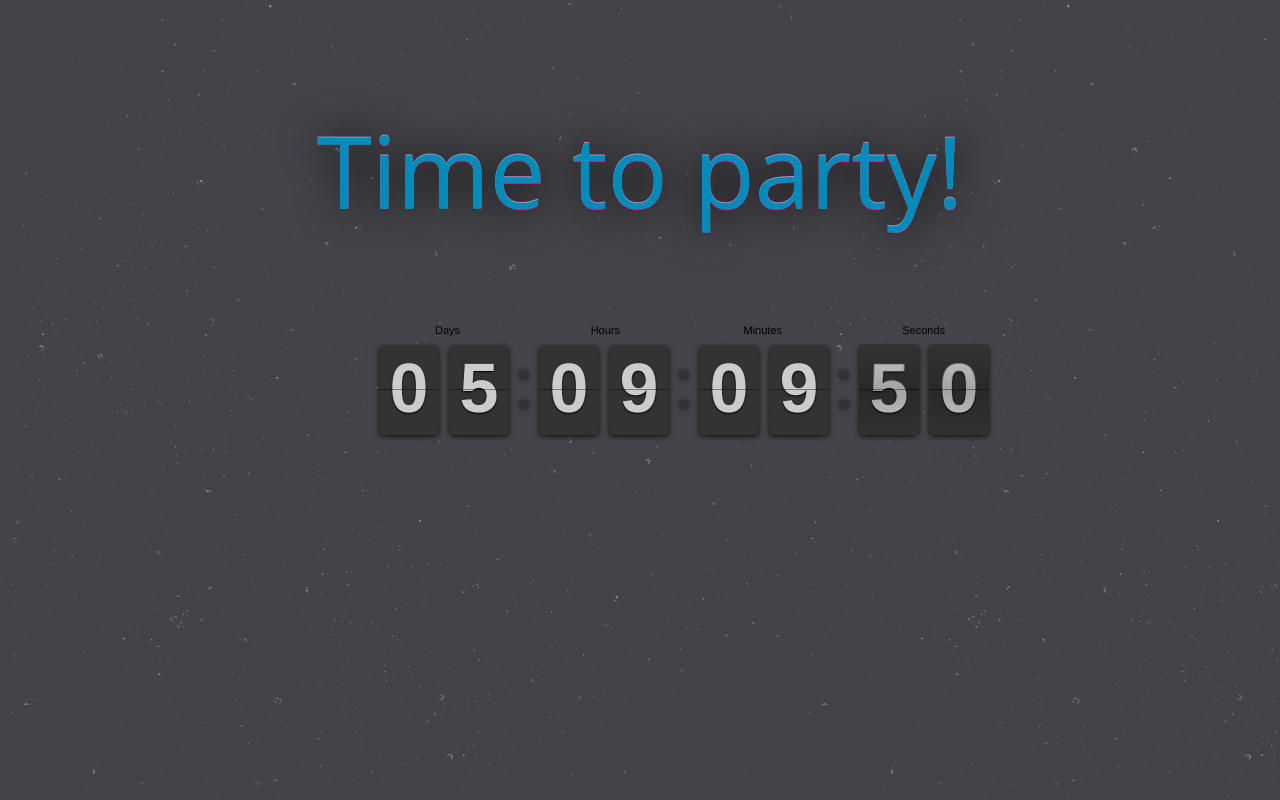
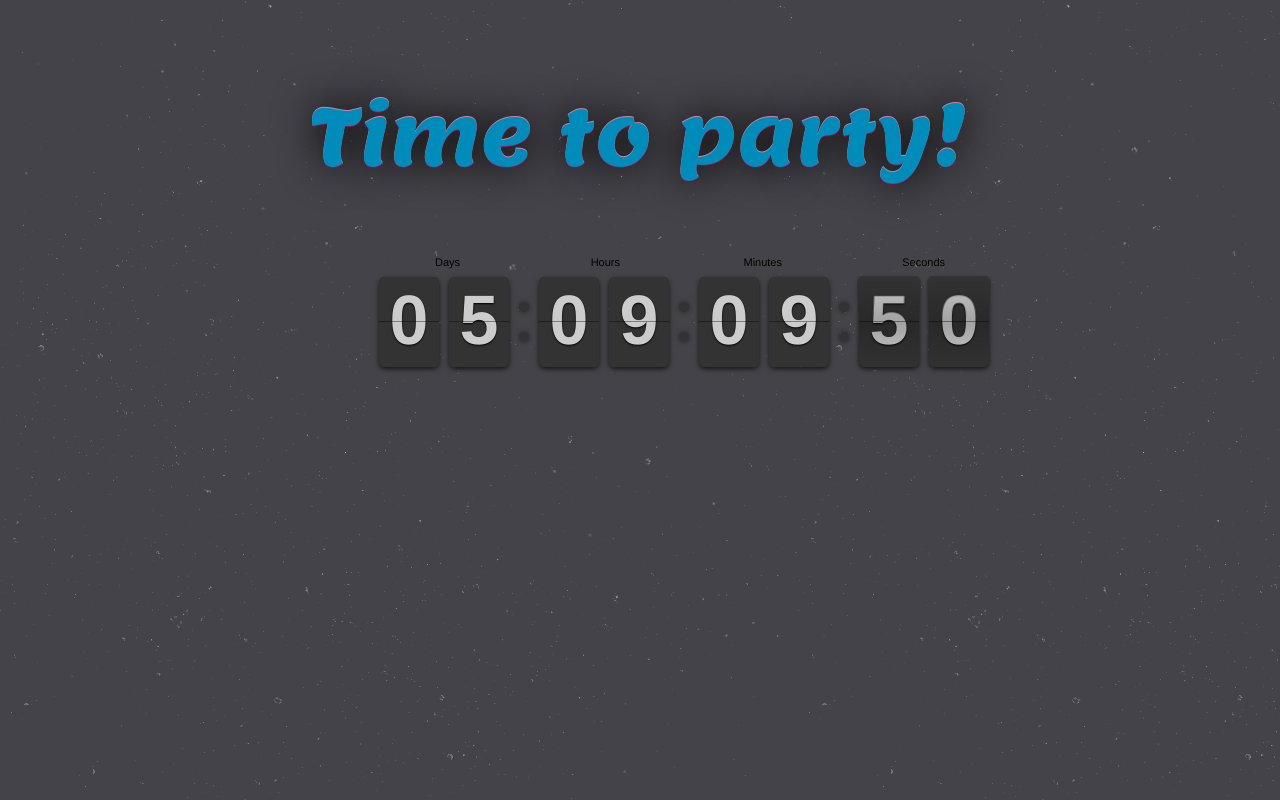
Before and after one commit to theanalyst/friday-timer, a plain HTML site: page index.html in a window 1280 px wide. Shown: the top 800 px of the page. Drawn offline with nearby package versions, Linux system fonts and the light colour scheme.

Commit message:
Changing fonts to Lemon
* css/theme.css: Add Lemon web font from google fonts
* index.html: Add Lemon web font from google fonts

```diff
--- a/css/theme.css
+++ b/css/theme.css
@@ -5,8 +5,8 @@
 }
 .header h1 {
     color: #CB0E70;
-    font-family: "Open Sans",italic,sans-serif;
-    font-size: 100px;
+    font-family: "Lemon", cursive, sans-serif;
+    font-size: 80px;
     margin: 1em 0;
     text-align: center;
     text-shadow: 0 -1px 0 #CF84AC, 0 1px 0 #8E094E, 0 0 40px #000000;
--- a/index.html
+++ b/index.html
@@ -2,6 +2,7 @@
 <html>
   <head>
     <meta charset="utf-8"/>
+    <link href='//fonts.googleapis.com/css?family=Lemon' rel='stylesheet' type='text/css'>
     <link rel="stylesheet" href="./css/flipclock.css">
     <link rel="stylesheet" href="./css/foundation.min.css">
     <link rel="stylesheet" href="./css/theme.css">
```
